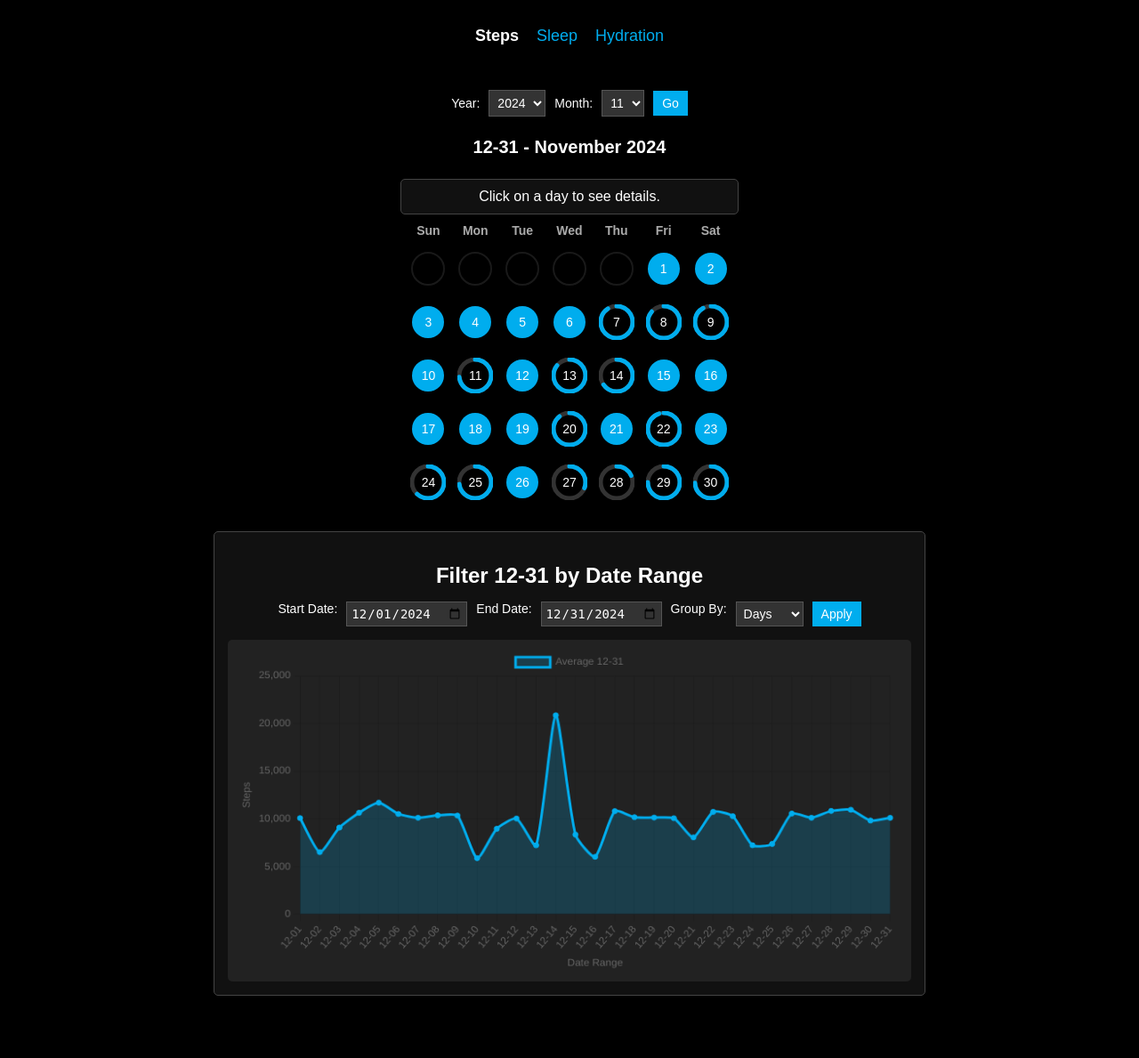
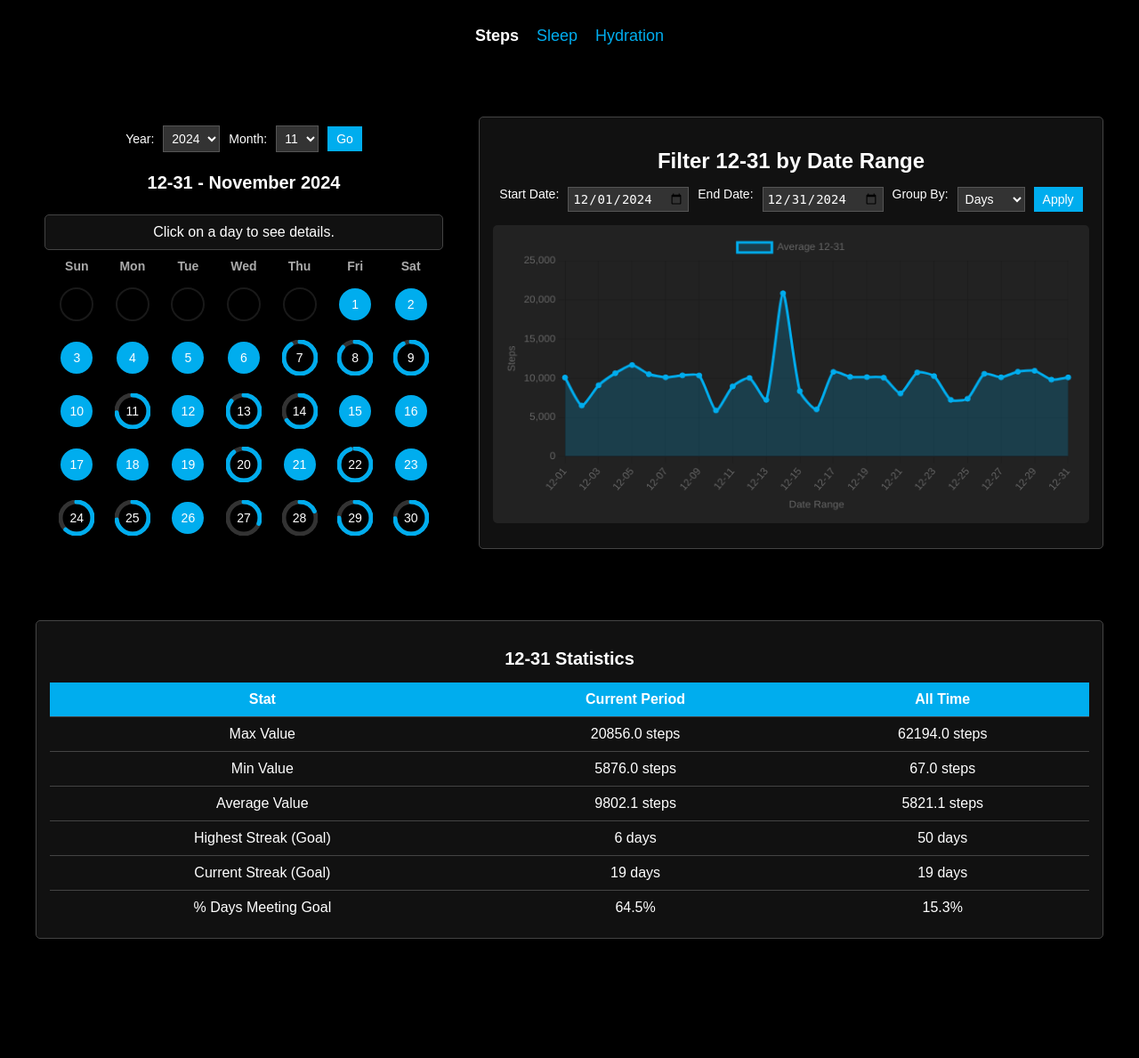
Before and after one commit to alcytorres/pure_health, a Flask app: page / in a window 1280 px wide. Shown: the whole page at 89% size. After the commit the page ends 1055 px from the top, so only its background shows below. Run offline with Flask 3, Linux system fonts and the light colour scheme.

Commit message:
Add current and all time stats

```diff
--- a/app.py
+++ b/app.py
@@ -165,24 +165,73 @@ def index():
     chart_labels = [t[0] for t in grouped_data]
     chart_values = [round(t[1], 2) for t in grouped_data]
 
+    # NEW: Helper function to calculate stats
+    def calculate_stats(data_list, goal):
+        if not data_list:
+            return {
+                'max': 0, 'min': 0, 'avg': 0, 'highest_streak': 0,
+                'current_streak': 0, 'goal_percent': 0
+            }
+        values = [v for _, v in data_list if v > 0]  # Exclude zeros for min
+        if not values:
+            return {
+                'max': 0, 'min': 0, 'avg': 0, 'highest_streak': 0,
+                'current_streak': 0, 'goal_percent': 0
+            }
+        max_val = max(values)
+        min_val = min(values)
+        avg_val = sum(values) / len(values)
+
+        # Calculate streaks
+        current_streak = 0
+        highest_streak = 0
+        for i in range(len(data_list)):
+            if data_list[i][1] >= goal:
+                current_streak += 1
+                highest_streak = max(highest_streak, current_streak)
+            else:
+                current_streak = 0
+        # For current streak, assume it continues to today if at the end
+        if data_list and data_list[-1][1] >= goal:
+            current_streak = sum(1 for d, v in data_list[-30:] if v >= goal)  # Last 30 days as proxy
+
+        # Percentage of days meeting goal
+        goal_met = sum(1 for _, v in data_list if v >= goal)
+        goal_percent = (goal_met / len(data_list) * 100) if data_list else 0
+
+        return {
+            'max': max_val, 'min': min_val, 'avg': round(avg_val, 1),
+            'highest_streak': highest_streak, 'current_streak': current_streak,
+            'goal_percent': round(goal_percent, 1)
+        }
+
+    # NEW: Calculate stats for filtered range (current period)
+    current_stats = calculate_stats(date_value_list, goal)
+
+    # NEW: Calculate stats for all-time (full dataset)
+    all_time_stats = calculate_stats([(d, v) for d, v in all_data.items()], goal)
+
     return render_template(
         'index.html',
         month_data=month_data,
-        goal=goal,  # NEW: Dynamic goal
+        goal=goal,
         selected_year=year,
         selected_month=month,
         month_grid=month_grid,
-        # NEW: Added data_type-specific variables
         data_type=data_type,
         unit=unit,
         label=label,
-        month_names=month_names,  # NEW: Pass month_names
+        month_names=month_names,
         start_date_str=start_date_str,
         end_date_str=end_date_str,
         group_by=group_by,
         chart_labels=chart_labels,
-        chart_values=chart_values
+        chart_values=chart_values,
+        # NEW: Pass stats to template
+        current_stats=current_stats,
+        all_time_stats=all_time_stats
     )
+
 
 if __name__ == '__main__':
     app.run(debug=True)
--- a/static/script.js
+++ b/static/script.js
@@ -2,13 +2,11 @@ document.addEventListener('DOMContentLoaded', () => {
   const dayCircles = document.querySelectorAll('.day-circle');
   const infoPanel = document.getElementById('day-info');
 
-  // NEW: Dynamic day info based on data type
   dayCircles.forEach(circle => {
     circle.addEventListener('click', () => {
       const day = circle.getAttribute('data-day');
       const value = circle.getAttribute('data-value');
       if (day !== "0") {
-        // NEW: Updated format with commas, units, and capitalized month
         const monthAbbr = ['Jan', 'Feb', 'Mar', 'Apr', 'May', 'Jun', 'Jul', 'Aug', 'Sep', 'Oct', 'Nov', 'Dec'][parseInt(document.getElementById('month').value) - 1];
         const numericValue = dataType === 'steps' ? parseInt(value) : parseFloat(value).toFixed(1);
         const displayValue = dataType === 'steps' ? numericValue.toLocaleString() : numericValue;
@@ -24,7 +22,6 @@ document.addEventListener('DOMContentLoaded', () => {
       data: {
         labels: chartLabels,
         datasets: [{
-          // NEW: Dynamic label
           label: 'Average ' + chartLabel,
           data: chartValues,
           borderColor: '#00adee',
@@ -41,7 +38,6 @@ document.addEventListener('DOMContentLoaded', () => {
             beginAtZero: true,
             title: {
               display: true,
-              // NEW: Dynamic y-axis title
               text: chartUnit.charAt(0).toUpperCase() + chartUnit.slice(1)
             }
           },
@@ -55,7 +51,36 @@ document.addEventListener('DOMContentLoaded', () => {
         plugins: {
           legend: {
             display: true
+          },
+          // NEW: Customize tooltip to show only value and unit (e.g., 10,000 steps)
+          tooltip: {
+            callbacks: {
+              label: function(context) {
+                const value = context.parsed.y; // Y-axis value (e.g., 20856 for steps)
+                let displayValue;
+                if (dataType === 'steps') {
+                  displayValue = parseInt(value).toLocaleString(); // Add commas (e.g., 20,856)
+                } else {
+                  displayValue = parseFloat(value).toFixed(1); // One decimal for sleep/hydration (e.g., 8.0, 2.0)
+                }
+                // NEW: Use shortened units: 'steps' -> 'steps', 'hours' -> 'hrs', 'liters' -> 'L'
+                const unit = dataType === 'steps' ? 'steps' : (dataType === 'sleep' ? 'hrs' : 'L');
+                return `${displayValue} ${unit}`;
+              }
+            }
           }
+          // REMOVE: Old tooltip format with date
+          // label: function(context) {
+          //   const label = context.label;
+          //   const value = context.parsed.y;
+          //   let displayValue;
+          //   if (dataType === 'steps') {
+          //     displayValue = parseInt(value).toLocaleString();
+          //   } else {
+          //     displayValue = parseFloat(value).toFixed(1);
+          //   }
+          //   return `${label}: ${displayValue}`;
+          // }
         }
       }
     });
--- a/static/style.css
+++ b/static/style.css
@@ -236,3 +236,88 @@ body {
   font-weight: bold;
   color: #fff;
 }
+
+
+
+
+/* Add to the end of your existing style.css */
+
+/* NEW: Flex container for side-by-side layout */
+.content-wrapper {
+  display: flex;
+  justify-content: center;
+  gap: 20px;
+  max-width: 1200px;
+  margin: 20px auto;
+}
+
+/* NEW: Adjust widths and spacing */
+.calendar-container {
+  width: 40%;  /* NEW: Changed from 100%/max-width: 400px to fit side by side */
+  max-width: none;  /* NEW: Remove restrictive max-width */
+  padding: 10px;
+  box-sizing: border-box;
+}
+
+.range-container {
+  width: 60%;  /* NEW: Adjusted width to complement calendar */
+  max-width: none;  /* NEW: Remove restrictive max-width */
+  margin: 0;  /* NEW: Override original margin to fit flex layout */
+  background: #111;
+  padding: 15px;
+  box-sizing: border-box;
+  border: 1px solid #444;
+  border-radius: 5px;
+}
+
+/* NEW: Flex container with increased top margin */
+.content-wrapper {
+  display: flex;
+  justify-content: center;
+  gap: 30px;
+  max-width: 1200px;
+  margin: 80px auto;  /* NEW: Increased from 20px to 40px to move further down */
+}
+
+
+
+/* NEW: Stats table styles */
+.stats-table {
+  width: 100%;
+  max-width: 1200px;
+  margin: 20px auto 0;
+  background: #111;
+  border: 1px solid #444;
+  border-radius: 5px;
+  padding: 15px;
+  box-sizing: border-box;
+}
+
+.stats-title {
+  text-align: center;
+  color: #fff;
+  font-size: 20px;
+  margin-bottom: 15px;
+}
+
+.stats-grid {
+  width: 100%;
+  border-collapse: collapse;
+  color: #fff;
+}
+
+.stats-grid th, .stats-grid td {
+  padding: 10px;
+  text-align: center;
+  border-bottom: 1px solid #444;
+}
+
+.stats-grid th {
+  background: #00adee;
+  font-weight: bold;
+  color: #fff;
+}
+
+.stats-grid tr:last-child td {
+  border-bottom: none; /* Remove border from last row */
+}
--- a/templates/index.html
+++ b/templates/index.html
@@ -16,9 +16,10 @@
   <a href="{{ url_for('index', data_type='hydration', year=selected_year, month=selected_month) }}" {% if data_type == 'hydration' %}class="active"{% endif %}>Hydration</a>
 </div>
 
+<!-- NEW: Wrap calendar and range sections in a flex container -->
+<div class="content-wrapper">
   <div class="calendar-container">
     <form method="GET" class="month-year-form">
-    <!-- NEW: Preserve data_type -->
       <input type="hidden" name="data_type" value="{{ data_type }}">
       <label for="year" class="form-label">Year:</label>
       <select name="year" id="year" class="form-select">
@@ -37,8 +38,6 @@
       <button type="submit" class="form-button">Go</button>
     </form>
 
-  <!-- REMOVE: Inline month_names definition -->
-  <!-- NEW: Use passed month_names -->
     <h1 class="title">
       {{ label }} - {{ month_names[selected_month - 1] }} {{ selected_year }}
     </h1>
@@ -58,10 +57,10 @@
     </div>
 
     <div class="calendar-grid">
-    {% for day, value, is_placeholder in month_grid %}  <!-- NEW: Changed 'steps' to 'value' -->
+      {% for day, value, is_placeholder in month_grid %}
         {% if is_placeholder %}
         <div class="day-cell">
-        <div class="day-circle placeholder-circle" data-day="0" data-value="0">  <!-- NEW: Changed 'data-steps' to 'data-value' -->
+          <div class="day-circle placeholder-circle" data-day="0" data-value="0">
             <svg class="circle-svg" viewBox="0 0 40 40">
               <circle class="circle-bg-empty" cx="20" cy="20" r="18"></circle>
             </svg>
@@ -69,10 +68,10 @@
           </div>
         </div>
         {% else %}
-        {% set fraction = value / goal if value < goal else 1 %}  <!-- NEW: Changed 'steps' to 'value' -->
+        {% set fraction = value / goal if value < goal else 1 %}
         <div class="day-cell">
           {% if value == 0 %}
-          <div class="day-circle" data-day="{{ day }}" data-value="{{ value }}">  <!-- NEW: Changed 'data-steps' to 'data-value' -->
+          <div class="day-circle" data-day="{{ day }}" data-value="{{ value }}">
             <svg class="circle-svg" viewBox="0 0 40 40">
               <circle class="circle-bg-empty" cx="20" cy="20" r="18"></circle>
             </svg>
@@ -106,10 +105,8 @@
   </div>
 
   <div class="range-container">
-  <!-- NEW: Dynamic range title -->
     <h2 class="range-title">Filter {{ label }} by Date Range</h2>
     <form method="GET" class="range-form">
-    <!-- NEW: Preserve data_type -->
       <input type="hidden" name="data_type" value="{{ data_type }}">
       <input type="hidden" name="year" value="{{ selected_year }}">
       <input type="hidden" name="month" value="{{ selected_month }}">
@@ -136,6 +133,56 @@
       <canvas id="lineChart"></canvas>
     </div>
   </div>
+</div> <!-- NEW: Closing tag for content-wrapper -->
+
+
+<!-- NEW: Stats table section -->
+<div class="stats-table">
+  <h2 class="stats-title">{{ label }} Statistics</h2>
+  <table class="stats-grid">
+    <thead>
+      <tr>
+        <th>Stat</th>
+        <th>Current Period</th>
+        <th>All Time</th>
+      </tr>
+    </thead>
+    <tbody>
+      <tr>
+        <td>Max Value</td>
+        <td>{{ current_stats.max }} {{ unit }}</td>
+        <td>{{ all_time_stats.max }} {{ unit }}</td>
+      </tr>
+      <tr>
+        <td>Min Value</td>
+        <td>{{ current_stats.min }} {{ unit }}</td>
+        <td>{{ all_time_stats.min }} {{ unit }}</td>
+      </tr>
+      <tr>
+        <td>Average Value</td>
+        <td>{{ current_stats.avg }} {{ unit }}</td>
+        <td>{{ all_time_stats.avg }} {{ unit }}</td>
+      </tr>
+      <tr>
+        <td>Highest Streak (Goal)</td>
+        <td>{{ current_stats.highest_streak }} days</td>
+        <td>{{ all_time_stats.highest_streak }} days</td>
+      </tr>
+      <tr>
+        <td>Current Streak (Goal)</td>
+        <td>{{ current_stats.current_streak }} days</td>
+        <td>{{ all_time_stats.current_streak }} days</td>
+      </tr>
+      <tr>
+        <td>% Days Meeting Goal</td>
+        <td>{{ current_stats.goal_percent }}%</td>
+        <td>{{ all_time_stats.goal_percent }}%</td>
+      </tr>
+    </tbody>
+  </table>
+</div>
+</div> <!-- NEW: Closing content-wrapper (already present if previous change applied) -->
+
 
 <script src="{{ url_for('static', filename='script.js') }}"></script>
 <script>
```
Also changed, not shown: test.css (+30 -41 lines), test.html (+49 -35 lines), test.js (+78 -28 lines), test.py (added, +77 -0 lines). Lines whose indentation alone changed are shown as unchanged.
